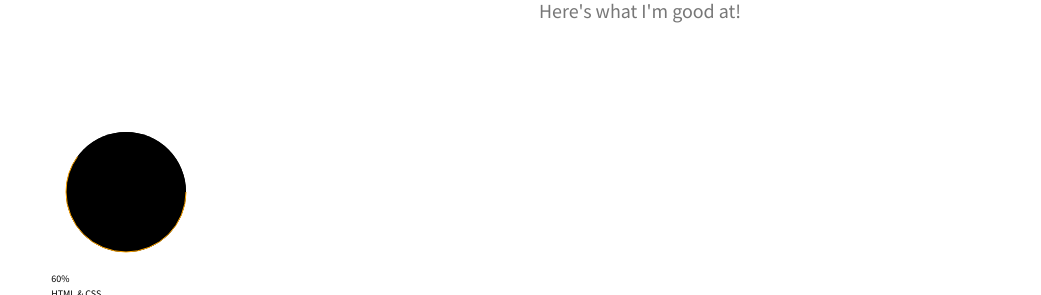
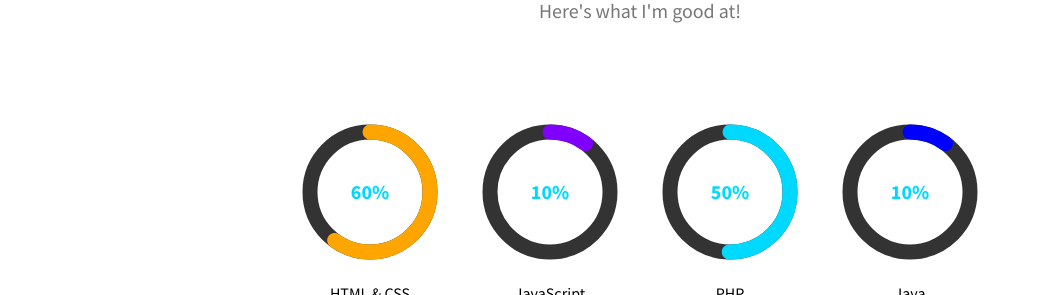
Before and after one commit to kevin132002/kev, a website: page Datacomm/public/index.html in a window 1280 px wide. Shown: the part 2030-2325 px from the top of the page, without its empty margins (0-1041 px from the left). Drawn offline with Linux system fonts and the light colour scheme; files whose address does not match are found by name.

Commit message:
style.css

```diff
--- a/Datacomm/public/css/style.css
+++ b/Datacomm/public/css/style.css
@@ -793,3 +793,55 @@ textarea {
         padding-left: 2.5rem;
       }
     }
+
+    .skills-container {
+      display: flex;
+      justify-content: center;
+      flex-wrap: wrap;
+      gap: 30px;
+      margin-top: 40px;
+    }
+
+    .skill {
+      position: relative;
+      width: 150px;
+      height: 150px;
+      text-align: center;
+    }
+
+    .skill svg {
+      transform: rotate(-90deg);
+      width: 100%;
+      height: 100%;
+    }
+
+    .skill .bg {
+      fill: none;
+      stroke: #333;
+      stroke-width: 15;
+    }
+
+    .skill .progress {
+      fill: none;
+      stroke-linecap: round;
+      stroke-width: 15;
+    }
+
+    .skill .percentage {
+      position: absolute;
+      top: 50%;
+      left: 50%;
+      transform: translate(-50%, -50%);
+      font-size: 20px;
+      font-weight: bold;
+      color: #00d9ff;
+    }
+
+    .skill p {
+      margin-top: 10px;
+      font-size: 16px;
+      color: white;
+    }
+    #skills {
+      scroll-margin-top: 100px; /* Adjust to match your header height */
+    }
```
